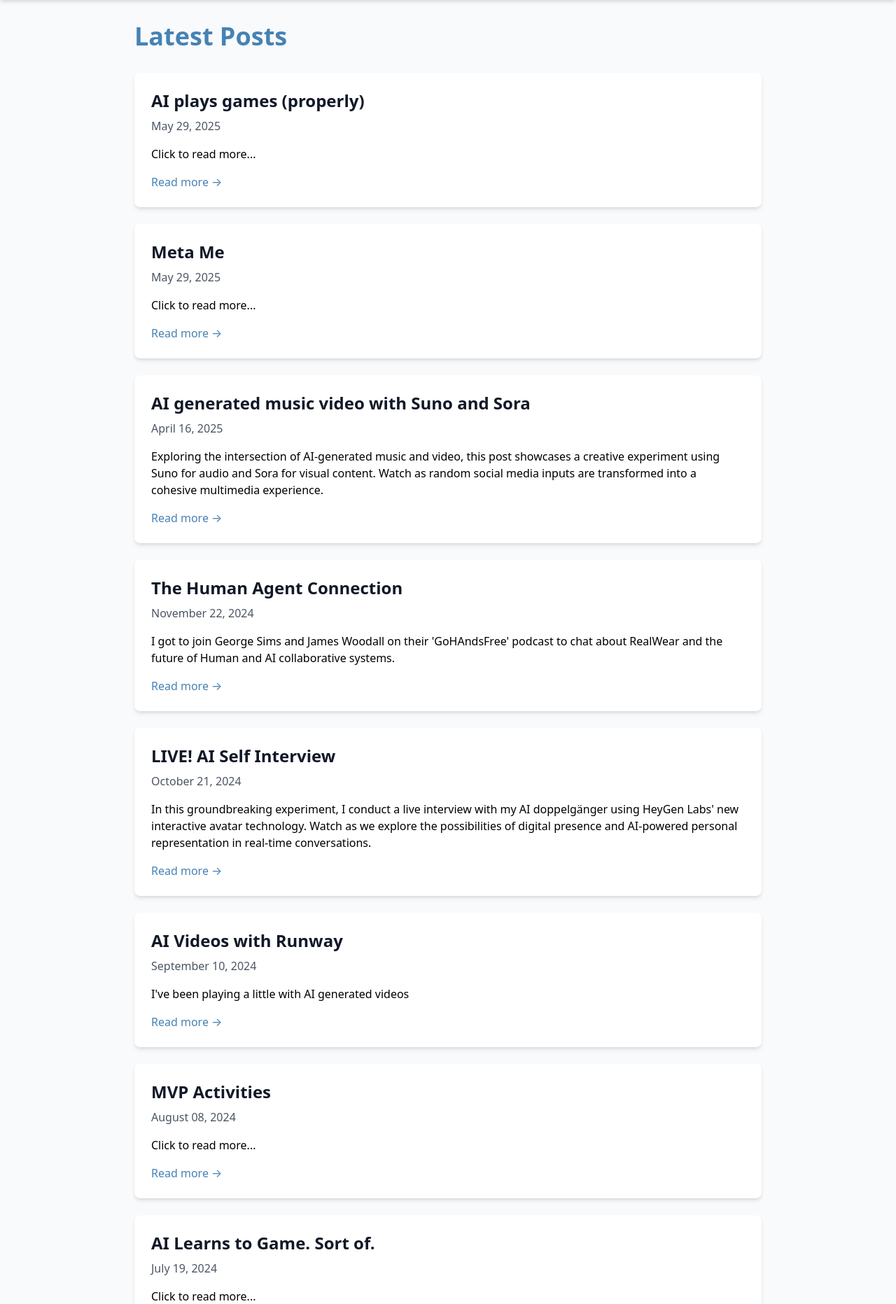
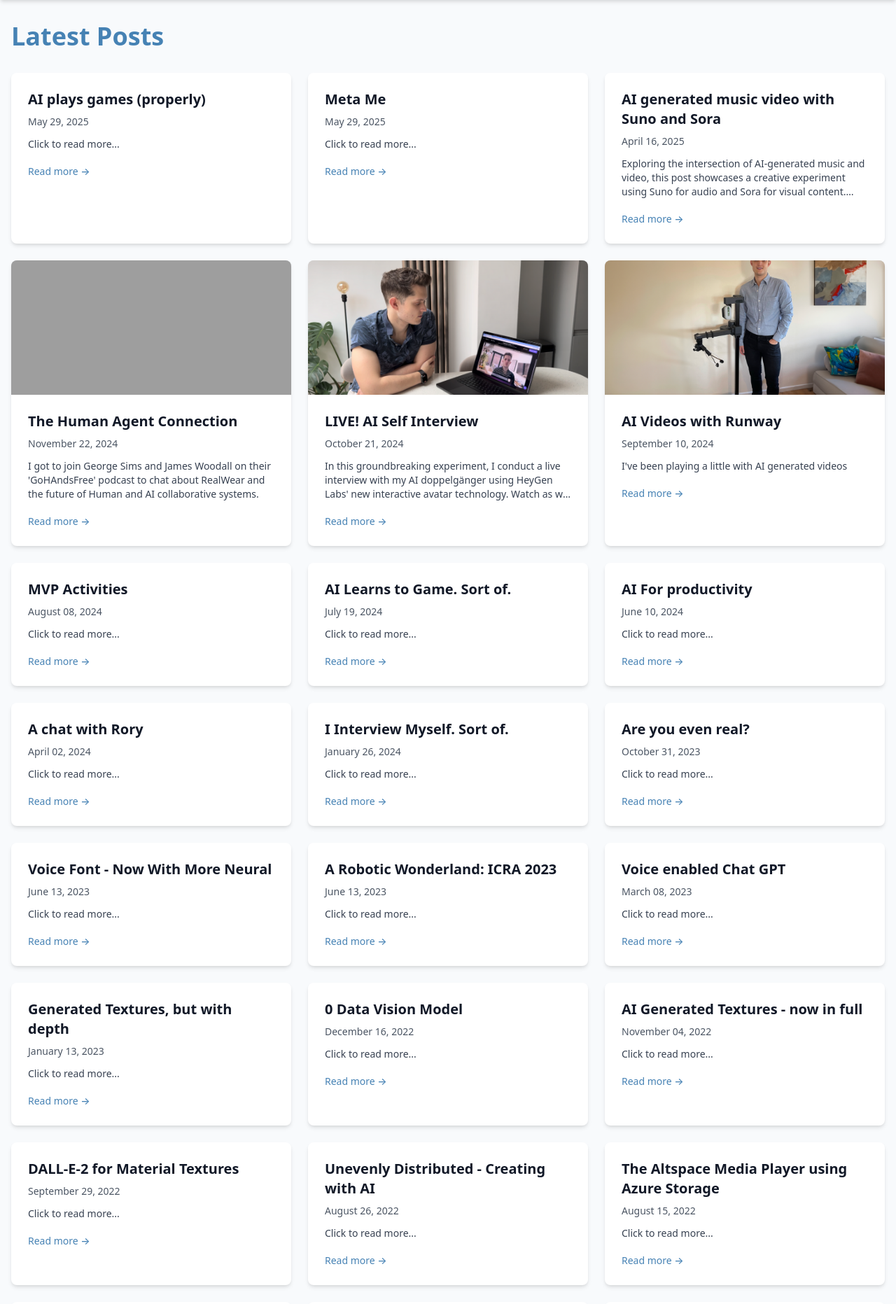
Before and after one commit to FergusKidd/ferguskidd.com, a FastAPI app: page / in a window 1280 px wide. Shown: the part 64-1927 px from the top of the page at 70% size. Run offline with FastAPI, Linux system fonts and the light colour scheme; grey boxes are pictures that could not be loaded.

Commit message:
homepage updates and feature images

```diff
--- a/templates/home.html
+++ b/templates/home.html
@@ -1,41 +1,67 @@
 {% extends "base.html" %}
 
 {% block content %}
-<div class="max-w-4xl mx-auto">
+<div class="max-w-7xl mx-auto">
     <h1 class="text-4xl font-bold text-steel-blue mb-8">Latest Posts</h1>
 
+    <div class="grid grid-cols-1 md:grid-cols-2 lg:grid-cols-3 gap-6">
         {% for post in posts %}
-    <article class="bg-white rounded-lg shadow-md p-6 mb-6">
-        <h2 class="text-2xl font-semibold text-gray-900 mb-2">
+        <article class="bg-white rounded-lg shadow-md overflow-hidden hover:shadow-lg transition-shadow duration-300">
+            {% if post.feature_image %}
+            <div class="h-48 bg-gray-200">
+                <img src="{{ post.feature_image }}" alt="{{ post.title }}" class="w-full h-full object-cover">
+            </div>
+            {% endif %}
+
+            <div class="p-6">
+                <h2 class="text-xl font-semibold text-gray-900 mb-2 line-clamp-2">
                     <a href="/posts/{{ post.slug }}" class="hover:text-steel-blue">{{ post.title }}</a>
                 </h2>
-        <div class="text-gray-600 mb-4">
+                <div class="text-gray-600 mb-3 text-sm">
                     <span>{{ post.date | format_date }}</span>
                     {% if post.category %}
                     <span class="mx-2">•</span>
                     <span class="text-steel-blue">{{ post.category }}</span>
                     {% endif %}
                 </div>
-        <div class="prose max-w-none">
+                <div class="text-gray-700 mb-4 text-sm line-clamp-3">
                     {% if post.summary %}
                         {{ post.summary }}
                     {% else %}
-                {{ post.content[:300] | striptags }}...
+                        {{ post.content[:150] | striptags }}...
                     {% endif %}
                 </div>
                 <div class="mt-4">
-            <a href="/posts/{{ post.slug }}" class="text-steel-blue hover:text-blue-800">Read more →</a>
+                    <a href="/posts/{{ post.slug }}" class="text-steel-blue hover:text-blue-800 text-sm font-medium">Read more →</a>
                 </div>
                 {% if post.tags %}
-        <div class="mt-4">
+                <div class="mt-3">
                     {% for tag in post.tags.split(',') %}
-            <span class="inline-block bg-gray-200 rounded-full px-3 py-1 text-sm font-semibold text-gray-700 mr-2 mb-2">
+                    <span class="inline-block bg-gray-100 rounded-full px-2 py-1 text-xs font-semibold text-gray-600 mr-1 mb-1">
                         #{{ tag.strip() }}
                     </span>
                     {% endfor %}
                 </div>
                 {% endif %}
+            </div>
         </article>
         {% endfor %}
     </div>
+</div>
+
+<style>
+.line-clamp-2 {
+    display: -webkit-box;
+    -webkit-line-clamp: 2;
+    -webkit-box-orient: vertical;
+    overflow: hidden;
+}
+
+.line-clamp-3 {
+    display: -webkit-box;
+    -webkit-line-clamp: 3;
+    -webkit-box-orient: vertical;
+    overflow: hidden;
+}
+</style>
 {% endblock %}
```
Also changed, not shown: templates/404.html (added, +12 -0 lines), templates/post.html (added, +39 -0 lines), templates/talk.html (added, +15 -0 lines). Lines whose indentation alone changed are shown as unchanged.
